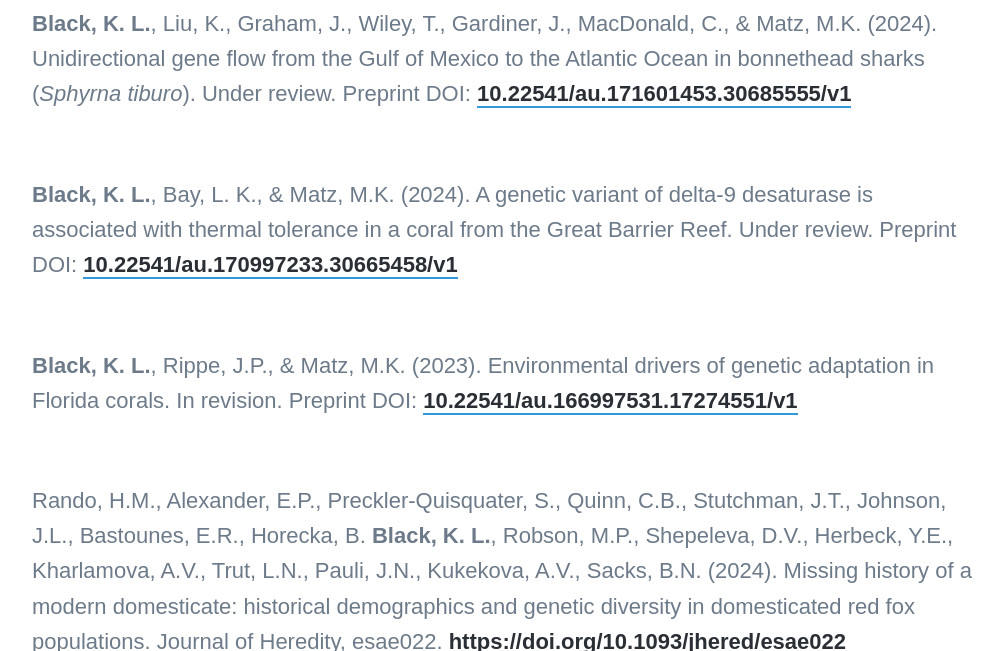
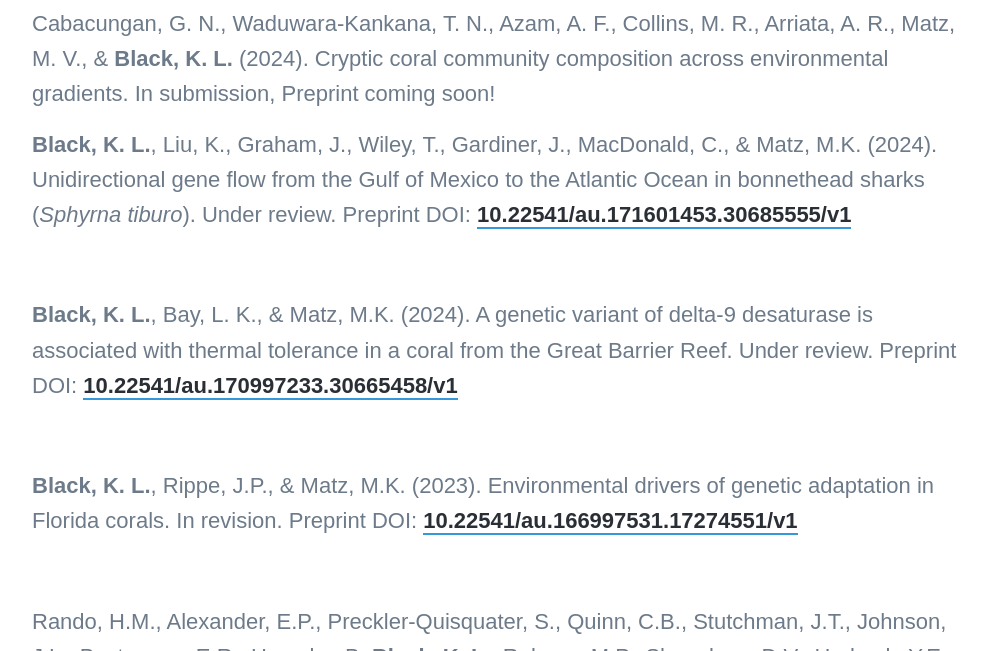
Before and after one commit to kristinaleilani/kristinaleilani.github.io, a Jekyll site: the page built from _pages/publications.md, in a window 1280 px wide and 900 px high, scrolled down 312 px, cut to the strip 249-900 px from the top of the window. Shown: the whole strip, without its empty margins (138-1141 px from the left). Built offline with Jekyll 4.4.1, drawn with Linux system fonts in a browser that asks for light colours; nearby versions of some CDN libraries; some web fonts are replaced.

Commit message:
Update publications.md

```diff
--- a/_pages/publications.md
+++ b/_pages/publications.md
@@ -4,6 +4,9 @@
 description:
 featured_image: /images/GBR_overheadshot.JPG
 ---
+
+Cabacungan, G. N., Waduwara-Kankana, T. N., Azam, A. F., Collins, M. R., Arriata, A. R., Matz, M. V., & **Black, K. L.** (2024). Cryptic coral community composition across environmental gradients. In submission, Preprint coming soon!
+
 
 **Black, K. L.**, Liu, K., Graham, J., Wiley, T., Gardiner, J., MacDonald, C., & Matz, M.K. (2024). Unidirectional gene flow from the Gulf of Mexico to the Atlantic Ocean in bonnethead sharks (_Sphyrna tiburo_). Under review. Preprint DOI: [10.22541/au.171601453.30685555/v1](https://www.authorea.com/users/562112/articles/943779-unidirectional-gene-flow-from-the-gulf-of-mexico-to-the-atlantic-ocean-in-bonnethead-sharks-sphyrna-tiburo)
 
```
